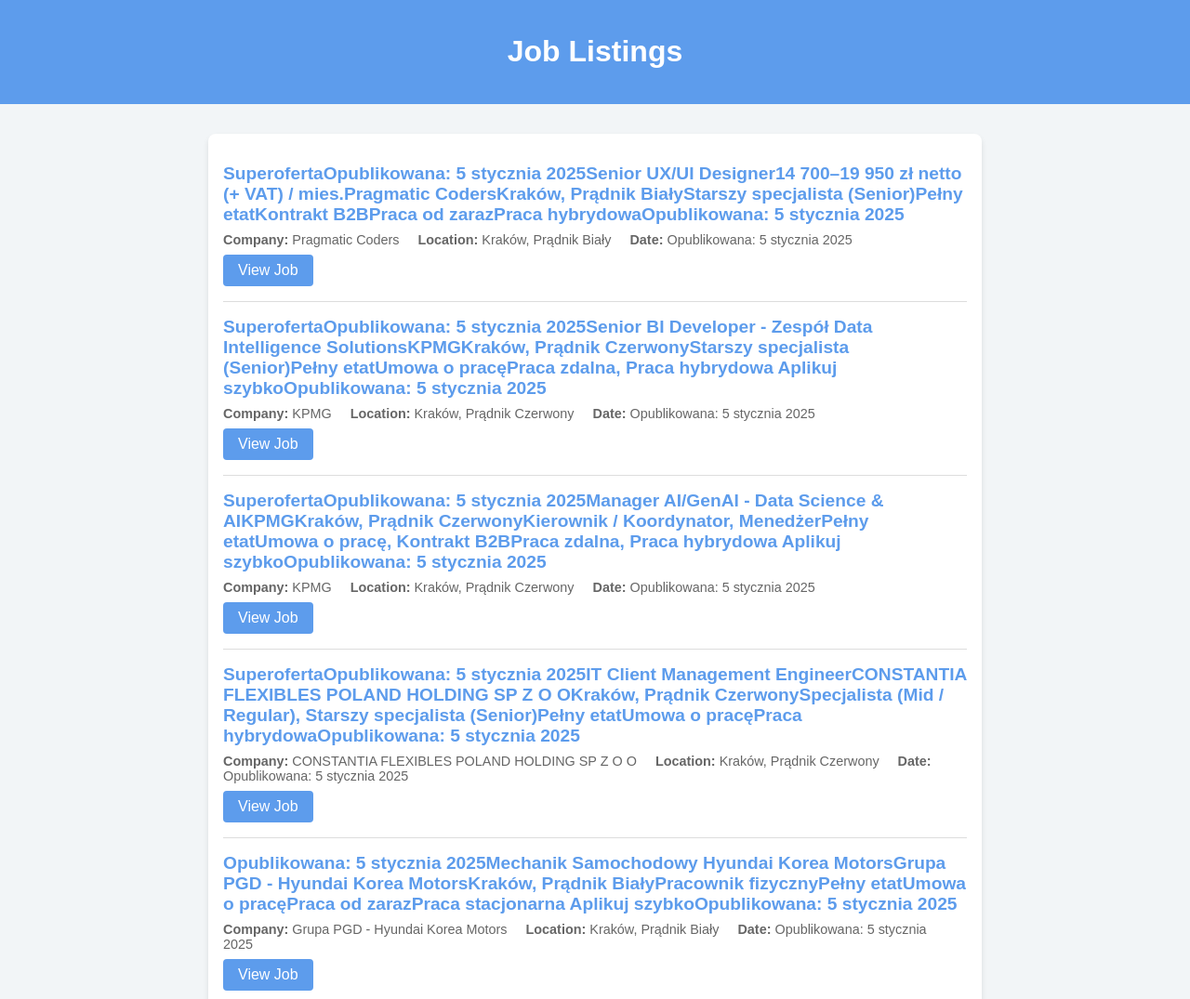
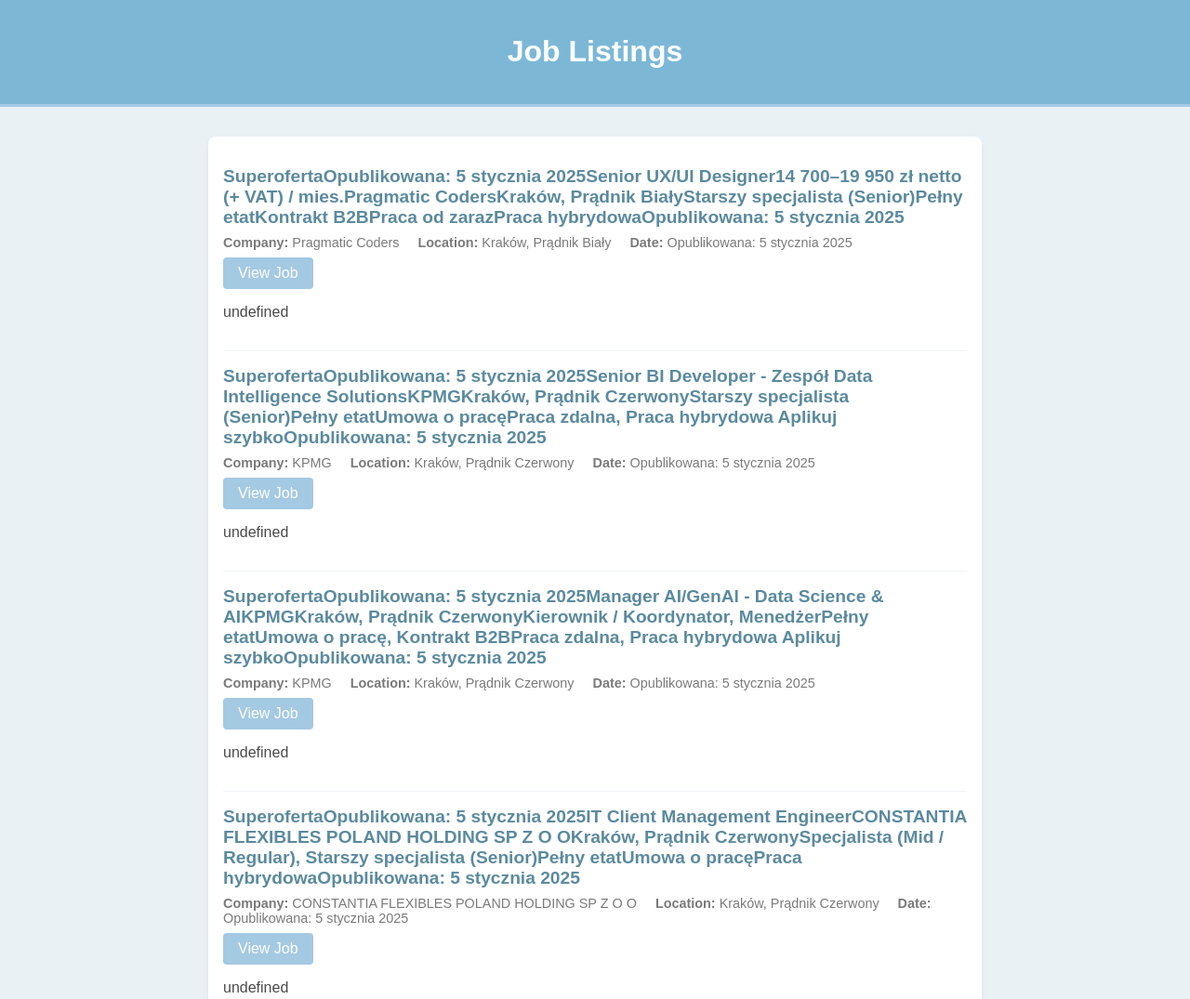
Before and after one commit to djakub44/JobsScrapper, a plain HTML site: page index.html in a window 1280 px wide. Shown: the top 1075 px of the page at 93% size. Drawn offline with Linux system fonts and the light colour scheme.

Commit message:
Add files via upload

```diff
--- a/index.html
+++ b/index.html
@@ -7,27 +7,28 @@
     <style>
         body {
             font-family: Arial, sans-serif;
-            background-color: #f2f5f7;
-            color: #333;
+            background-color: #e9f1f5; /* Soft light blue */
+            color: #4a4a4a; /* Dark gray text for readability */
             margin: 0;
             padding: 0;
         }
         header {
-            background-color: #5d9cec;
+            background-color: #7cb8d6; /* Muted blue */
             color: white;
             padding: 1rem;
             text-align: center;
+            border-bottom: 3px solid #a4c9e3; /* Subtle border */
         }
         .container {
             margin: 2rem auto;
             padding: 1rem;
             max-width: 800px;
             background: white;
-            box-shadow: 0 4px 6px rgba(0, 0, 0, 0.1);
+            box-shadow: 0 4px 6px rgba(0, 0, 0, 0.05); /* Soft shadow */
             border-radius: 8px;
         }
         .job {
-            border-bottom: 1px solid #ddd;
+            border-bottom: 1px solid #f0f5f7; /* Light gray for separation */
             padding: 1rem 0;
         }
         .job:last-child {
@@ -36,11 +37,11 @@
         .job h2 {
             margin: 0 0 0.5rem 0;
             font-size: 1.2rem;
-            color: #5d9cec;
+            color: #5b8a9f; /* Muted, calming blue */
         }
         .job .details {
             font-size: 0.9rem;
-            color: #666;
+            color: #7a7a7a; /* Soft gray */
         }
         .job .details span {
             margin-right: 1rem;
@@ -49,13 +50,14 @@
             display: inline-block;
             margin-top: 0.5rem;
             color: white;
-            background-color: #5d9cec;
+            background-color: #a4c9e3; /* Soft blue */
             text-decoration: none;
             padding: 0.5rem 1rem;
             border-radius: 4px;
+            transition: background-color 0.3s ease;
         }
         .job a:hover {
-            background-color: #4a8ad4;
+            background-color: #7cb8d6; /* Slightly darker blue on hover */
         }
     </style>
 </head>
@@ -85,6 +87,7 @@
                             <span><strong>Date:</strong> ${job.Date}</span>
                         </div>
                         <a href="${job.Link}" target="_blank">View Job</a>
+                        <p>${job.Content}</p> <!-- New content field -->
                     `;
 
                     jobsContainer.appendChild(jobElement);
```
